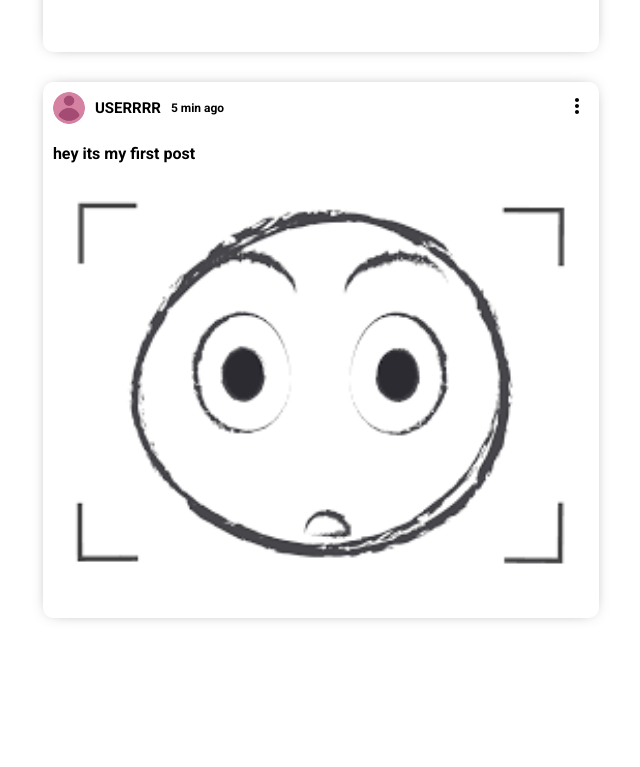
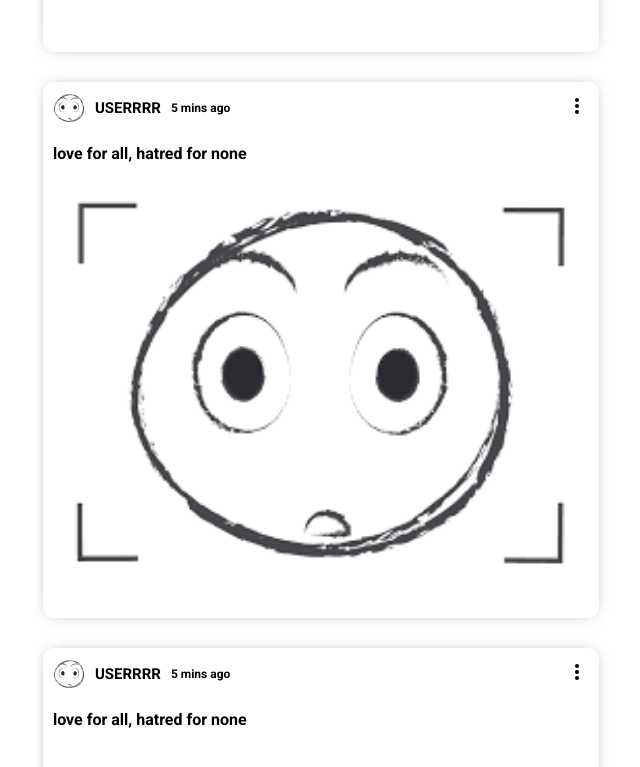
Before and after one commit to Tahsinoshin/miniFacebook, a React (Create React App) app: page / in a window 1280 px wide. Shown: the part 1869-2636 px from the top of the page, without its empty margins (291-931 px from the left). Before the commit the page ends 2517 px from the top, so only its background shows below. Built offline with nearby package versions, Linux system fonts and the light colour scheme.

Commit message:
lab commit

```diff
--- a/src/components/feed/Feed.jsx
+++ b/src/components/feed/Feed.jsx
@@ -1,6 +1,7 @@
 import "./feed.css";
 import Share from "../../components/share/Share";
 import Post from "../../components/post/Post"
+import {Posts} from "../../dummyData";
 
 
 export default function Feed(){
@@ -8,10 +9,11 @@ export default function Feed(){
         <div className="feed">
             <div className="feedWrapper">
                 <Share/>
-                <Post/>
-                <Post/>
-                <Post/>
-                <Post/>
+                {Posts.map(p=>(
+                     <Post key={p.id} post={p}/>
+
+                ))}
+
 
             </div>
 
--- a/src/components/post/Post.jsx
+++ b/src/components/post/Post.jsx
@@ -1,15 +1,19 @@
 import "./post.css"
 import {MoreVert} from "@mui/icons-material"
+import { Users } from "../../dummyData";
 
-export default function Post() {
+export default function Post({post}) {
+
+    const user= Users.filter(u=>u.id===1)
+
   return (
     <div className="post">
         <div className="postWrapper">
             <div className="postTop">
                 <div className="postTopLeft">
-                    <img className="postProfileImg" src="/assets/index.png" alt="" />
-                    <span className="postUsername">USERRRR</span>
-                    <span className="postDate">5 min ago</span>
+                    <img className="postProfileImg" src={Users.filter(u=>u.id===post.userId)[0].profilePicture} alt="" />
+                    <span className="postUsername">{Users.filter(u=>u.id===post.userId)[0].username}</span>
+                    <span className="postDate">{post.date}</span>
 
 
                 </div>
@@ -19,7 +23,7 @@ export default function Post() {
 
             </div>
             <div className="postCenter">
-                <span className="postText">hey its my first post</span>
+                <span className="postText">{post.desc}</span>
                 <img className="postImg" src="assets/images.png"  alt=""/>
             </div>
             <div className="postBottom">
--- a/src/components/sidebar/sidebar.css
+++ b/src/components/sidebar/sidebar.css
@@ -3,6 +3,7 @@
     height: calc(100vh - 500px);
     background-color: white;
     overflow-y: scroll;
+    position: sticky;
 }
 
 
--- a/src/components/topbar/topbar.css
+++ b/src/components/topbar/topbar.css
@@ -6,6 +6,7 @@
     align-items: center;
     position:sticky;
     top:0;
+    z-index: 999;
 }
 
 .topbarLeft{
--- /dev/null
+++ b/src/dummyData.js
@@ -0,0 +1,95 @@
+export const Users=[
+    {
+        id:1,
+        profilePicture:"assets/images.png",
+        username: "USERRRR",
+    },
+    {
+        id:2,
+        profilePicture:"assets/images.jpeg",
+        username:"nosh",
+    },
+    {
+        id:3,
+        profilePicture:"assets/images.jpeg",
+        username:"mosh",
+    },
+    {
+        id:4,
+        profilePicture:"assets/images.jpeg",
+        username:"ghosh",
+    },
+    {
+        id:5,
+        profilePicture:"assets/images.jpeg",
+        username:"posh",
+    },
+    {
+        id:6,
+        profilePicture:"assets/images.jpeg",
+        username:"tahsin",
+    },
+    {
+        id:7,
+        profilePicture:"assets/images.jpeg",
+        username:"samiha",
+    },
+    {
+        id:8,
+        profilePicture:"assets/images.jpeg",
+        username:"samia",
+    },
+    {
+        id:9,
+        profilePicture:"assets/images.jpeg",
+        username:"tahsinoshin",
+    },
+    {
+        id:10,
+        profilePicture:"assets/images.jpeg",
+        username:"undone",
+    },
+
+
+];
+
+export const Posts=[
+    {
+        id:1,
+        desc:"love for all, hatred for none",
+        photo:"assets/index.png",
+        date: "5 mins ago",
+        userId:1,
+    },
+
+
+    {
+        id:1,
+        desc:"love for all, hatred for none",
+        photo:"assets/index.png",
+        date: "5 mins ago",
+        userId:1,
+    },
+
+    {
+        id:1,
+        desc:"love for all, hatred for none",
+        photo:"assets/index.png",
+        date: "5 mins ago",
+        userId:1,
+    },
+    {
+        id:1,
+        desc:"love for all, hatred for none",
+        photo:"assets/index.png",
+        date: "5 mins ago",
+        userId:1,
+    },
+    {
+        id:1,
+        desc:"love for all, hatred for none",
+        photo:"assets/index.png",
+        date: "5 mins ago",
+        userId:1,
+    },
+]
```
Also changed, not shown: src/pages/login/Login.jsx (added, +11 -0 lines), src/pages/login/login.css (added).
